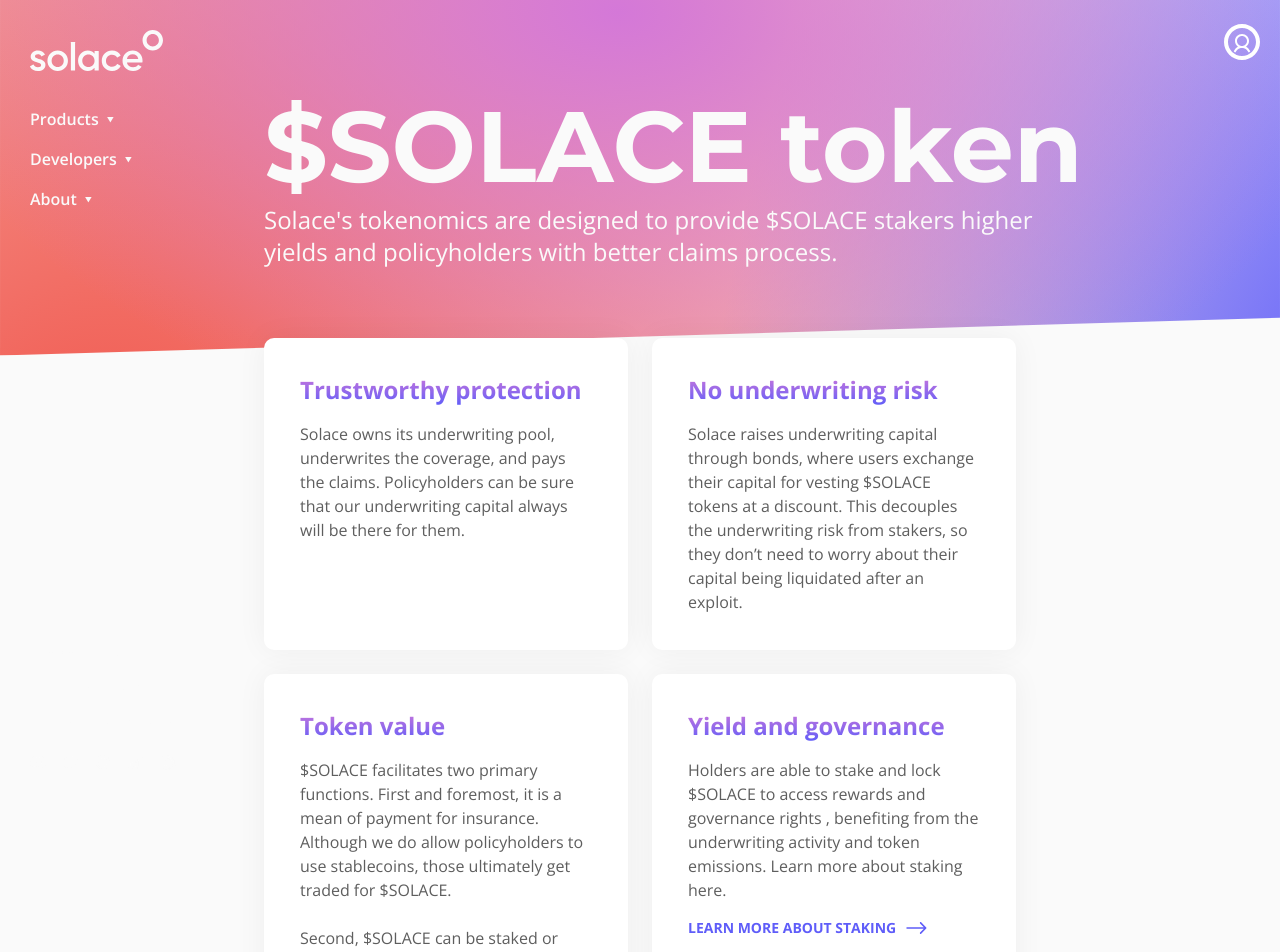
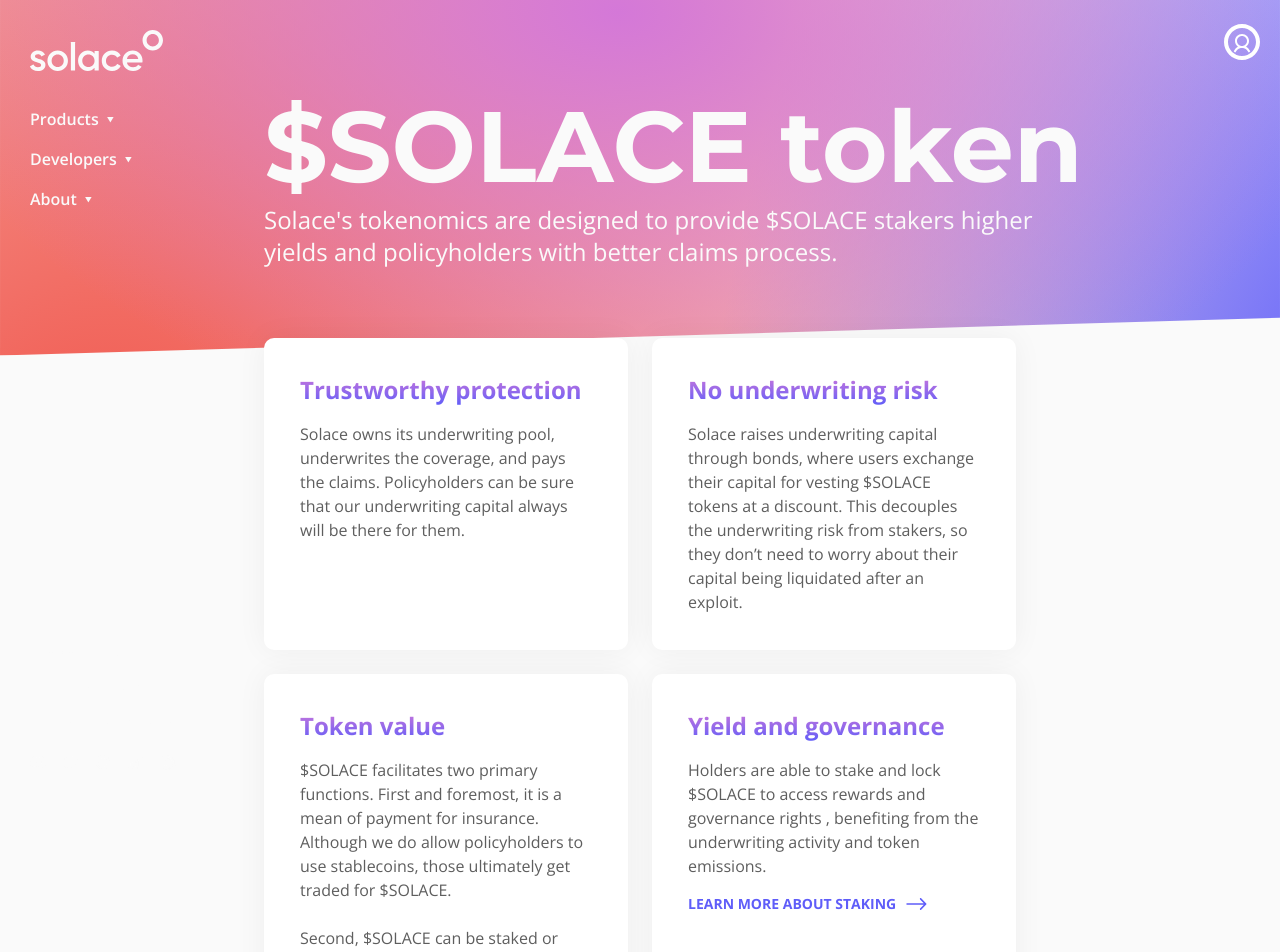
Before and after one commit to solace-fi/solace-next, a Next.js app: page /about/tokenomics in a window 1280 px wide. Shown: the top 952 px of the page. Built offline with nearby package versions, Linux system fonts and the light colour scheme; no server answers.

Commit message:
fix: removed duplicate text

```diff
--- a/src/pages/about/tokenomics.tsx
+++ b/src/pages/about/tokenomics.tsx
@@ -37,7 +37,7 @@
     },
     {
       title: 'Yield and governance',
-      text: 'Holders are able to stake and lock $SOLACE to access rewards and governance rights , benefiting from the underwriting activity and token emissions. Learn more about staking here.',
+      text: 'Holders are able to stake and lock $SOLACE to access rewards and governance rights , benefiting from the underwriting activity and token emissions.',
       linkText: 'Learn more about staking',
       linkUrl: '/about/staking',
     },
```
